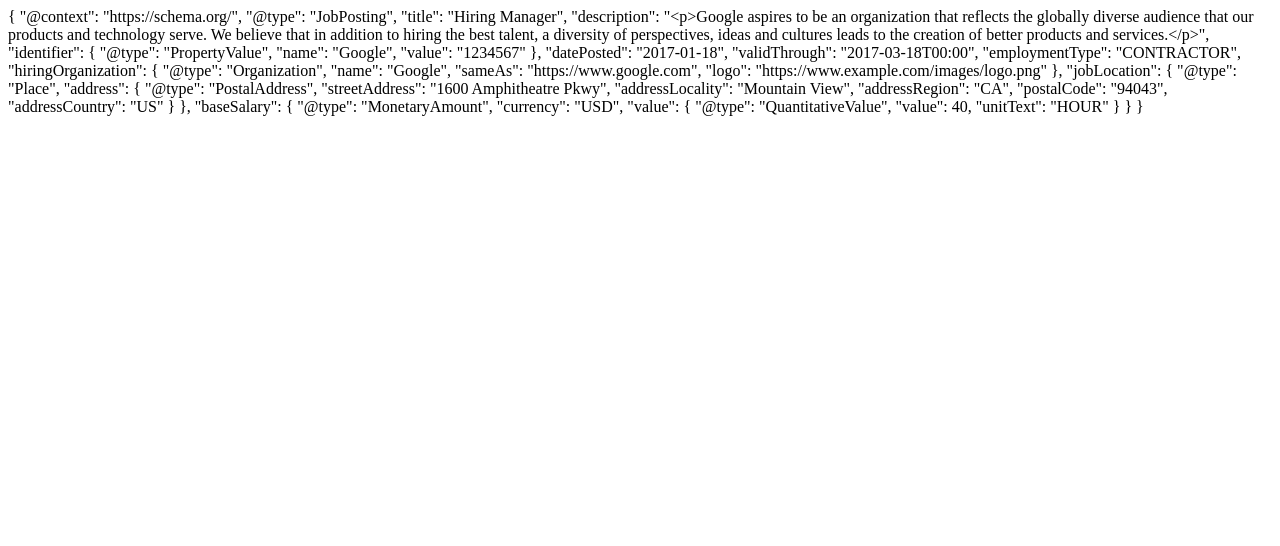
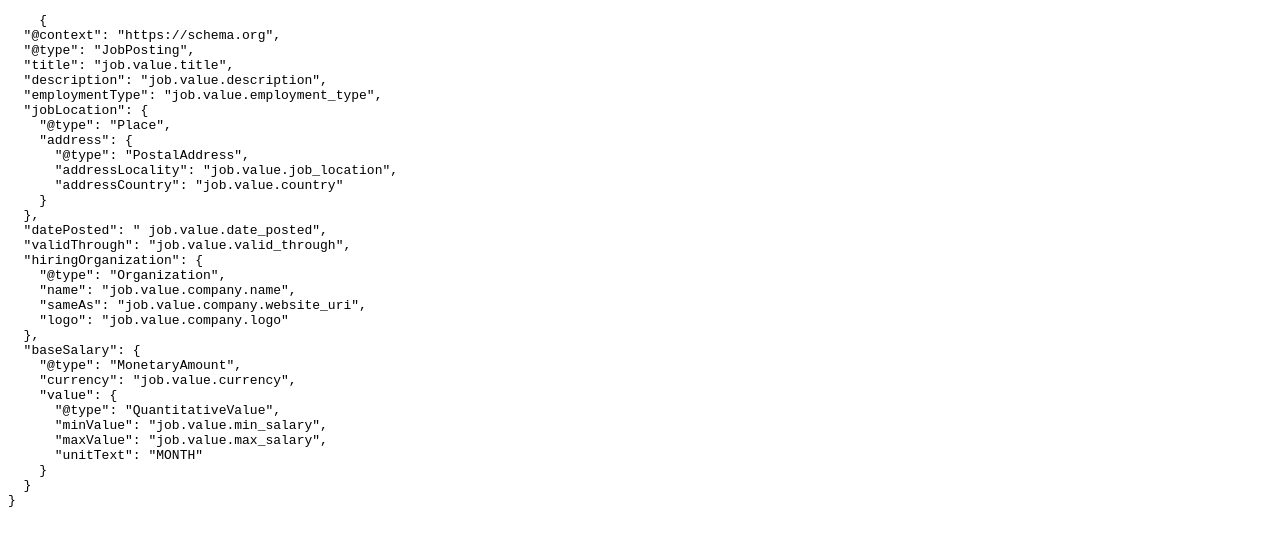
Before and after one commit to codydon/structured-data, a Nuxt app: page /cs in a window 1280 px wide. Shown: the top 546 px of the page. Built offline with nearby package versions, Linux system fonts and the light colour scheme.

Commit message:
✨ feat!:test structured data on mount

```diff
--- /dev/null
+++ b/pages/cs/index.vue
@@ -0,0 +1,68 @@
+<template>
+<pre>
+    {{ structuredData }}
+</pre>
+  </template>
+  <script setup>
+
+onMounted(()=>{
+    generateStructuredData();
+})
+
+const structuredData = ref('')
+
+  // Function to generate the JSON-LD script
+  const generateStructuredData = () => {
+    structuredData.value = {
+      "@context": "https://schema.org",
+      "@type": "JobPosting",
+      "title": 'job.value.title',
+      "description": 'job.value.description',
+      "employmentType": 'job.value.employment_type',
+      "jobLocation": {
+        "@type": "Place",
+        "address": {
+          "@type": "PostalAddress",
+          "addressLocality": 'job.value.job_location',
+          "addressCountry": 'job.value.country',
+        }
+      },
+      "datePosted":' job.value.date_posted',
+      "validThrough": 'job.value.valid_through',
+      "hiringOrganization": {
+        "@type": "Organization",
+        "name": 'job.value.company.name',
+        "sameAs": 'job.value.company.website_uri',
+        "logo": 'job.value.company.logo'
+      },
+      "baseSalary": {
+        "@type": "MonetaryAmount",
+        "currency": 'job.value.currency',
+        "value": {
+          "@type": "QuantitativeValue",
+          "minValue": 'job.value.min_salary',
+          "maxValue": 'job.value.max_salary',
+          "unitText": "MONTH"
+        }
+      },
+      // "responsibilities": "..."
+    };
+
+    useHead({
+      script: [{
+        type: 'application/ld+json',
+        innerHTML: JSON.stringify({
+          "type": "application/ld+json",
+          "textContent": structuredData.value
+        })
+      }],
+      __dangerouslyDisableSanitizers: ['script'],
+    })
+    console.log('GENERATED STRUCTURED DATA', structuredData.value)
+  }
+
+  //layout
+  definePageMeta({
+    layout: "accounts",
+  });
+  </script>
```
Also changed, not shown: pages/index.vue (renamed from app.vue).
